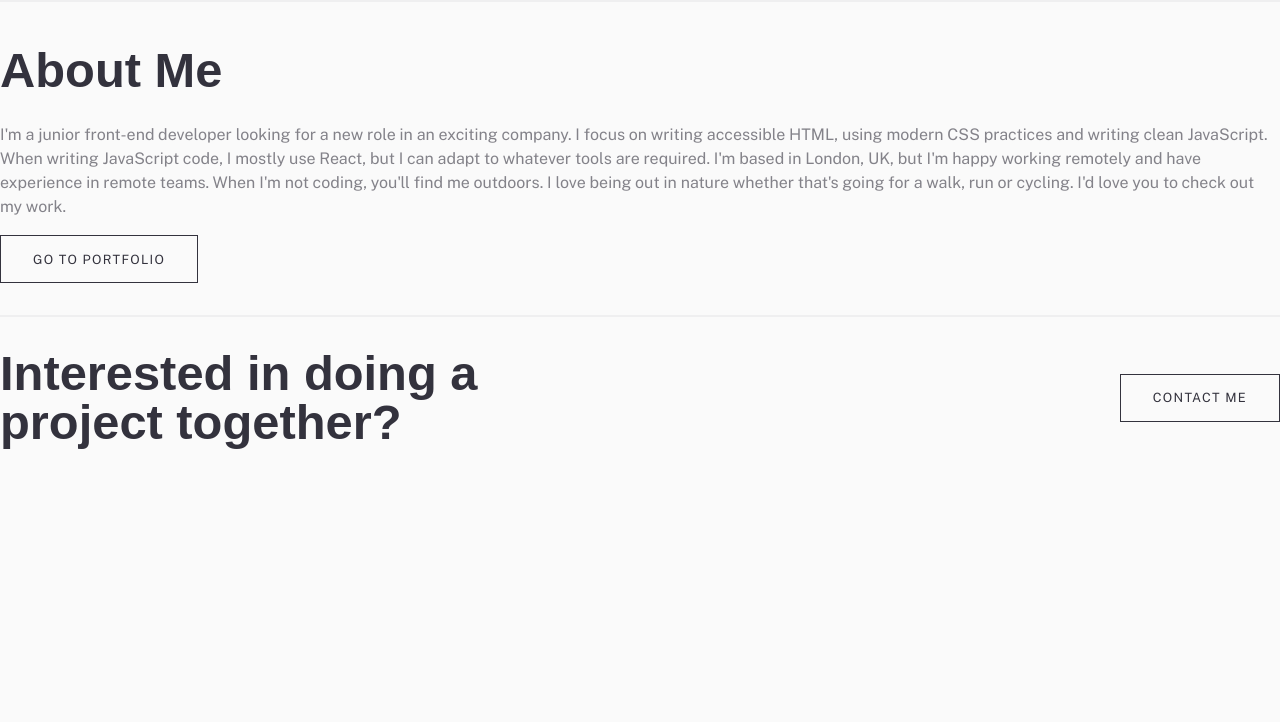
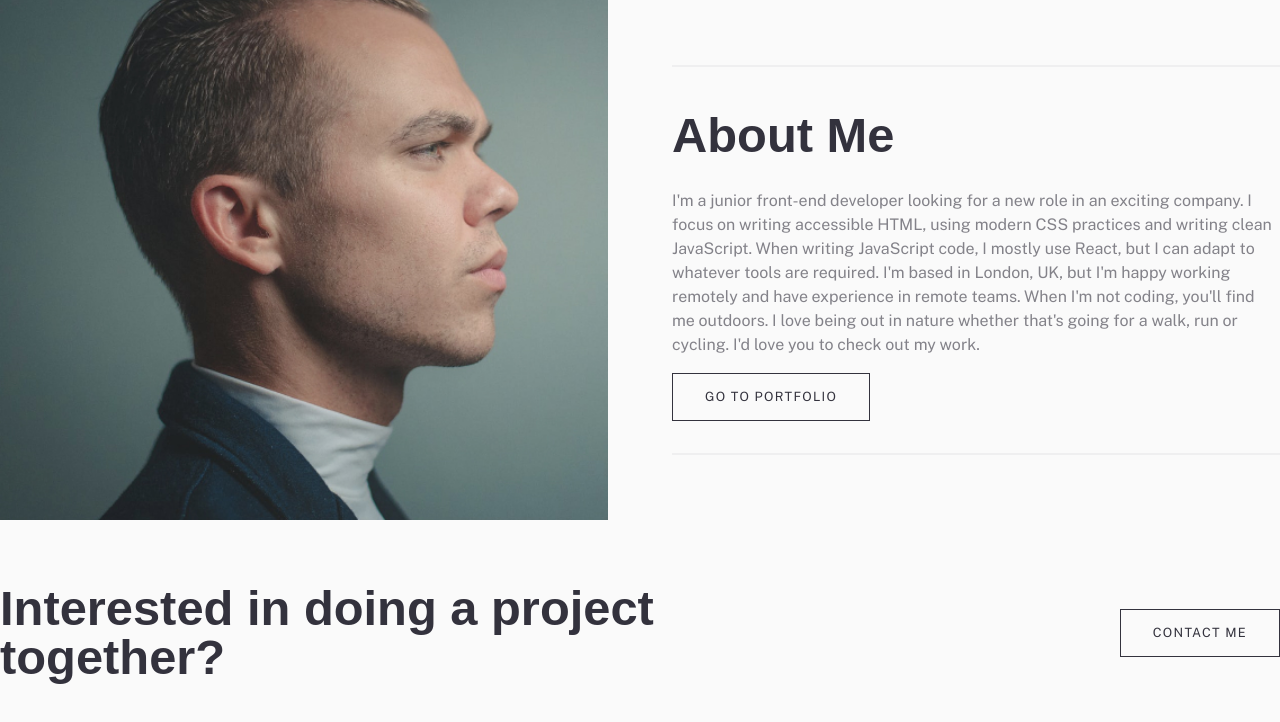
Before and after one commit to jadurani/fem-minimalist-portfolio-website, a Next.js app: page / in a window 1280 px wide. Shown: the top 722 px of the page. Built offline with nearby package versions, Linux system fonts and the light colour scheme; a web font is replaced by a local one.

Commit message:
fix: about me and interested sections

```diff
--- a/src/app/page.tsx
+++ b/src/app/page.tsx
@@ -1,14 +1,23 @@
 "use client";
 
+import devImage from "@assets/images/home/home-dev-image.jpg";
 import { Button } from "@components/Button/Button";
+import Image from "next/image";
 
 export default function Home() {
   return (
     <main>
-      <section>
-        {/*  */}
+      <section className="container mx-auto flex flex-wrap md:flex-nowrap gap-4 md:gap-16 justify-center items-center">
+        <div className="w-[320px] h-[320px] sm:w-full sm:h-[520px] relative">
+          <Image
+            src={devImage}
+            fill
+            alt="developer image"
+            className="object-cover object-right"
+          />
+        </div>
 
-        <article className="py-8 border-t-2 border-b-2 solid border-tuna/5">
+        <article className="w-full py-8 border-t-2 border-b-2 solid border-tuna/5">
           <header className="font-heading font-bold text-h2 md:text-h1">
             About Me
           </header>
@@ -29,13 +38,13 @@ export default function Home() {
         </article>
       </section>
 
-      <section className="py-8">
-        <div className="flex flex-col gap-8 md:flex-row md:justify-between">
-          <p className="text-center md:w-1/2 md:text-left font-heading text-h2 font-bold leading-none md:text-h1">
+      <section className="my-8 py-8 container mx-auto">
+        <div className="flex flex-col gap-8 sm:flex-row md:justify-between">
+          <p className="text-center sm:w-full sm:text-left font-heading text-h2 font-bold leading-none md:text-h1">
             Interested in doing a project together?
           </p>
 
-          <div className="flex justify-center md:justify-end items-center md:w-1/2">
+          <div className="flex justify-center sm:justify-end items-center sm:w-1/2">
             <Button label="Contact Me" handleClick={() => {}}></Button>
           </div>
         </div>
```
Also changed, not shown: public/images/home/home-dev-image.jpg (added).
